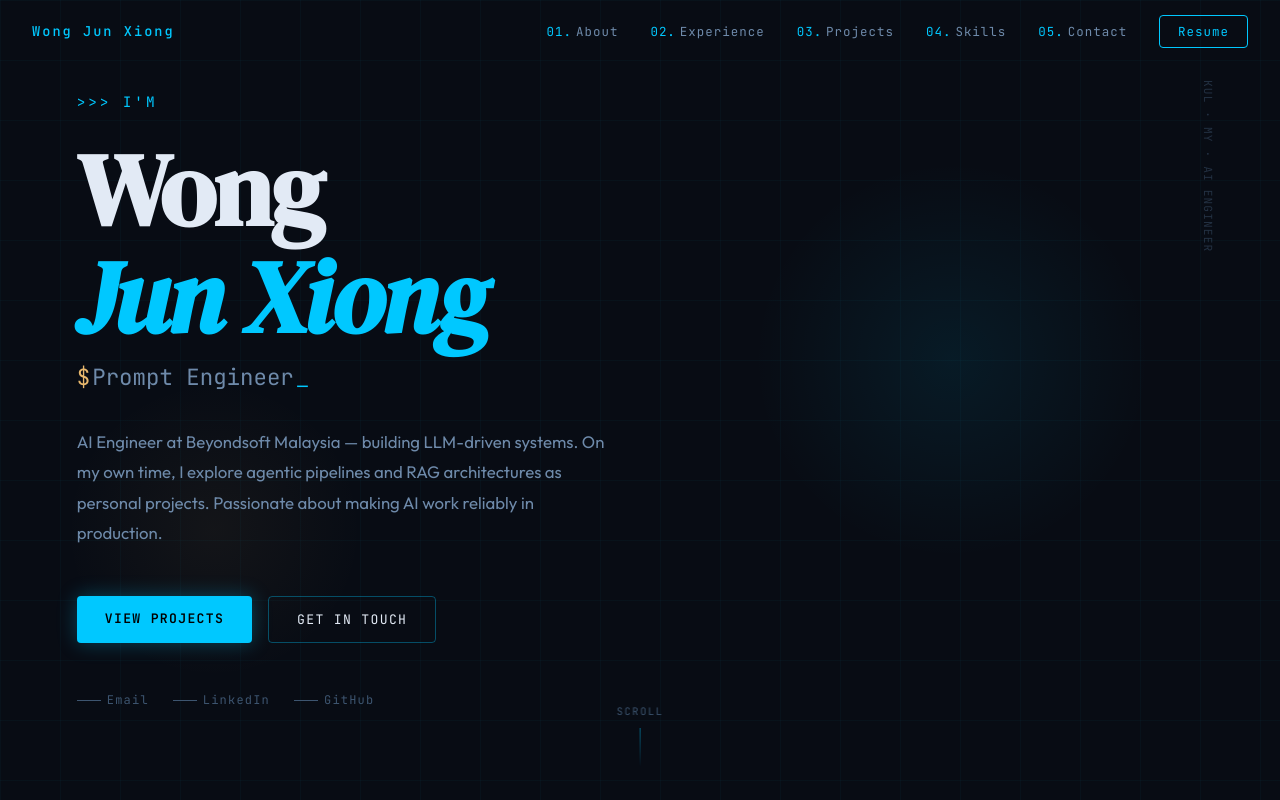
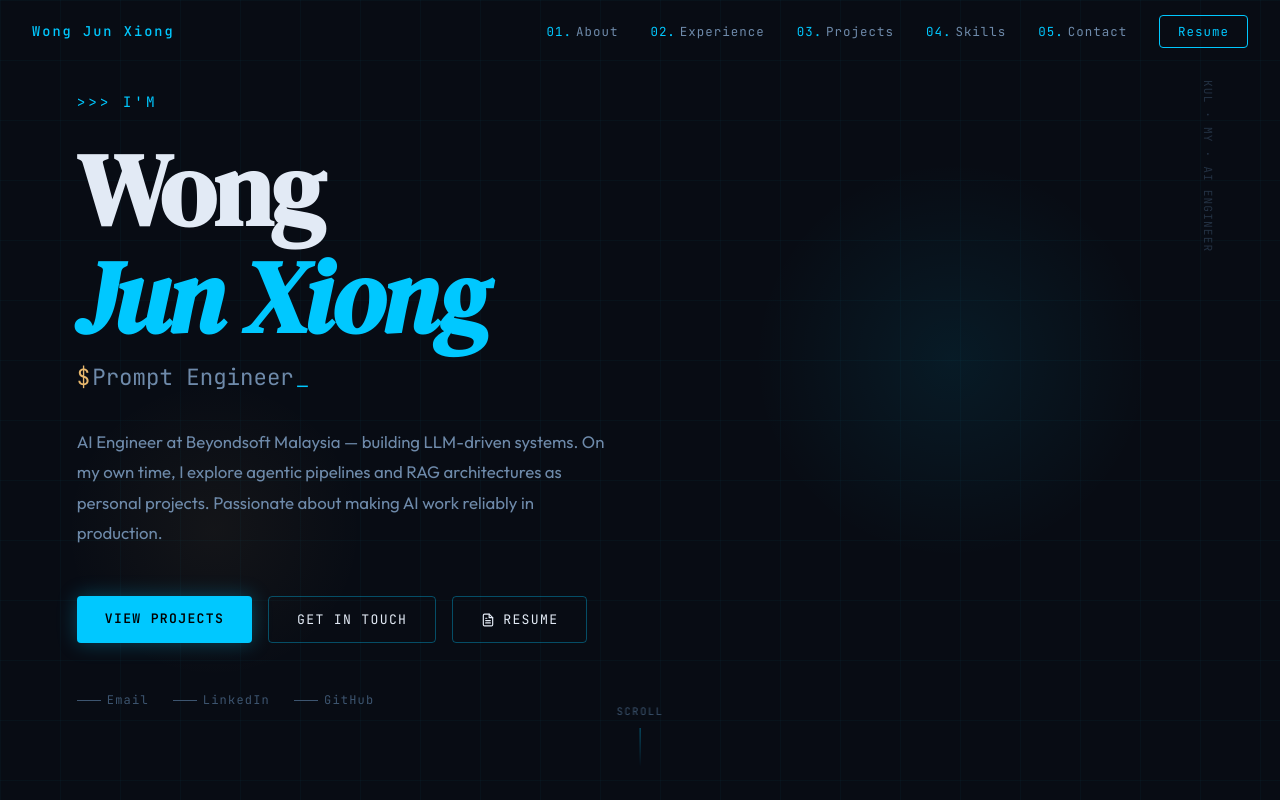
Before and after one commit to Junxiong10/portfolio, a React (Vite) app: page / in a window 1280 px wide. Shown: the top 800 px of the page. Built offline with nearby package versions, Linux system fonts and the light colour scheme.

Commit message:
update portfolio

```diff
--- a/src/sections/Contact.jsx
+++ b/src/sections/Contact.jsx
@@ -104,9 +104,22 @@ export default function Contact() {
                   </svg>
                 ),
               },
+              {
+                label: 'View My Resume',
+                href: '/resume.pdf',
+                icon: (
+                  <svg width="18" height="18" viewBox="0 0 24 24" fill="none" stroke="currentColor" strokeWidth="1.8" strokeLinecap="round" strokeLinejoin="round">
+                    <path d="M14 2H6a2 2 0 0 0-2 2v16a2 2 0 0 0 2 2h12a2 2 0 0 0 2-2V8z"/>
+                    <polyline points="14 2 14 8 20 8"/>
+                    <line x1="16" y1="13" x2="8" y2="13"/>
+                    <line x1="16" y1="17" x2="8" y2="17"/>
+                    <polyline points="10 9 9 9 8 9"/>
+                  </svg>
+                ),
+              },
             ].map((s, i) => (
-              <a key={i} href={s.href} target={s.href.startsWith('http') ? '_blank' : undefined}
-                rel={s.href.startsWith('http') ? 'noopener noreferrer' : undefined}
+              <a key={i} href={s.href} target={s.href.startsWith('http') || s.href.endsWith('.pdf') ? '_blank' : undefined}
+                rel={s.href.startsWith('http') || s.href.endsWith('.pdf') ? 'noopener noreferrer' : undefined}
                 style={{
                   display: 'inline-flex', alignItems: 'center', gap: '10px',
                   color: 'var(--text-muted)', transition: 'all 0.2s',
--- a/src/sections/Hero.jsx
+++ b/src/sections/Hero.jsx
@@ -167,6 +167,31 @@ export default function Hero() {
           onMouseEnter={e => { e.target.style.borderColor = 'var(--cyan)'; e.target.style.color = 'var(--cyan)' }}
           onMouseLeave={e => { e.target.style.borderColor = 'var(--border-hover)'; e.target.style.color = 'var(--text)' }}
           >GET IN TOUCH</a>
+          <a href="/resume.pdf" target="_blank" rel="noopener noreferrer" style={{
+            padding: '12px 28px',
+            border: '1px solid var(--border-hover)',
+            color: 'var(--text)',
+            fontFamily: 'var(--mono)',
+            fontSize: '0.82rem',
+            letterSpacing: '0.1em',
+            borderRadius: '4px',
+            transition: 'all 0.2s',
+            display: 'inline-flex',
+            alignItems: 'center',
+            gap: '8px',
+          }}
+          onMouseEnter={e => { e.currentTarget.style.borderColor = 'var(--gold)'; e.currentTarget.style.color = 'var(--gold)' }}
+          onMouseLeave={e => { e.currentTarget.style.borderColor = 'var(--border-hover)'; e.currentTarget.style.color = 'var(--text)' }}
+          >
+            <svg width="14" height="14" viewBox="0 0 24 24" fill="none" stroke="currentColor" strokeWidth="2" strokeLinecap="round" strokeLinejoin="round">
+              <path d="M14 2H6a2 2 0 0 0-2 2v16a2 2 0 0 0 2 2h12a2 2 0 0 0 2-2V8z"/>
+              <polyline points="14 2 14 8 20 8"/>
+              <line x1="16" y1="13" x2="8" y2="13"/>
+              <line x1="16" y1="17" x2="8" y2="17"/>
+              <polyline points="10 9 9 9 8 9"/>
+            </svg>
+            RESUME
+          </a>
         </div>
 
         {/* Social links */}
```
Also changed, not shown: public/profile.jpeg.
